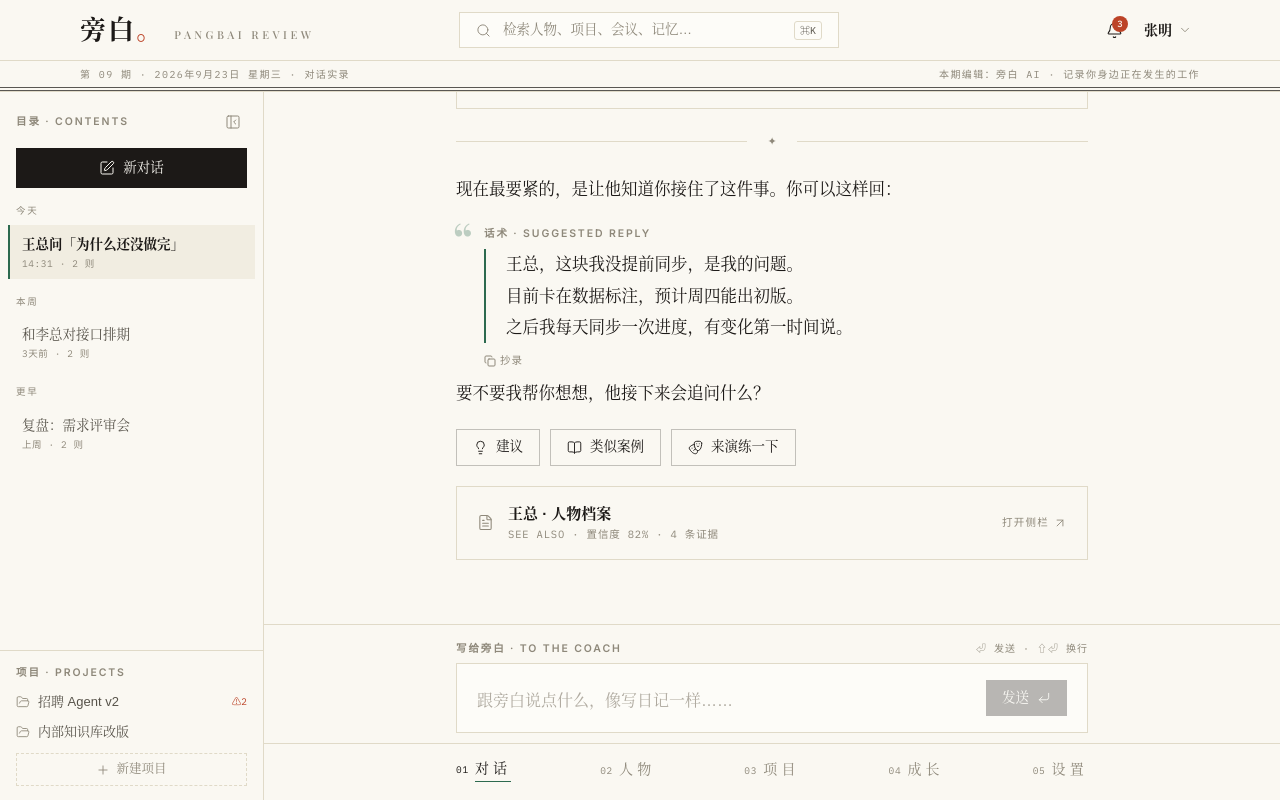
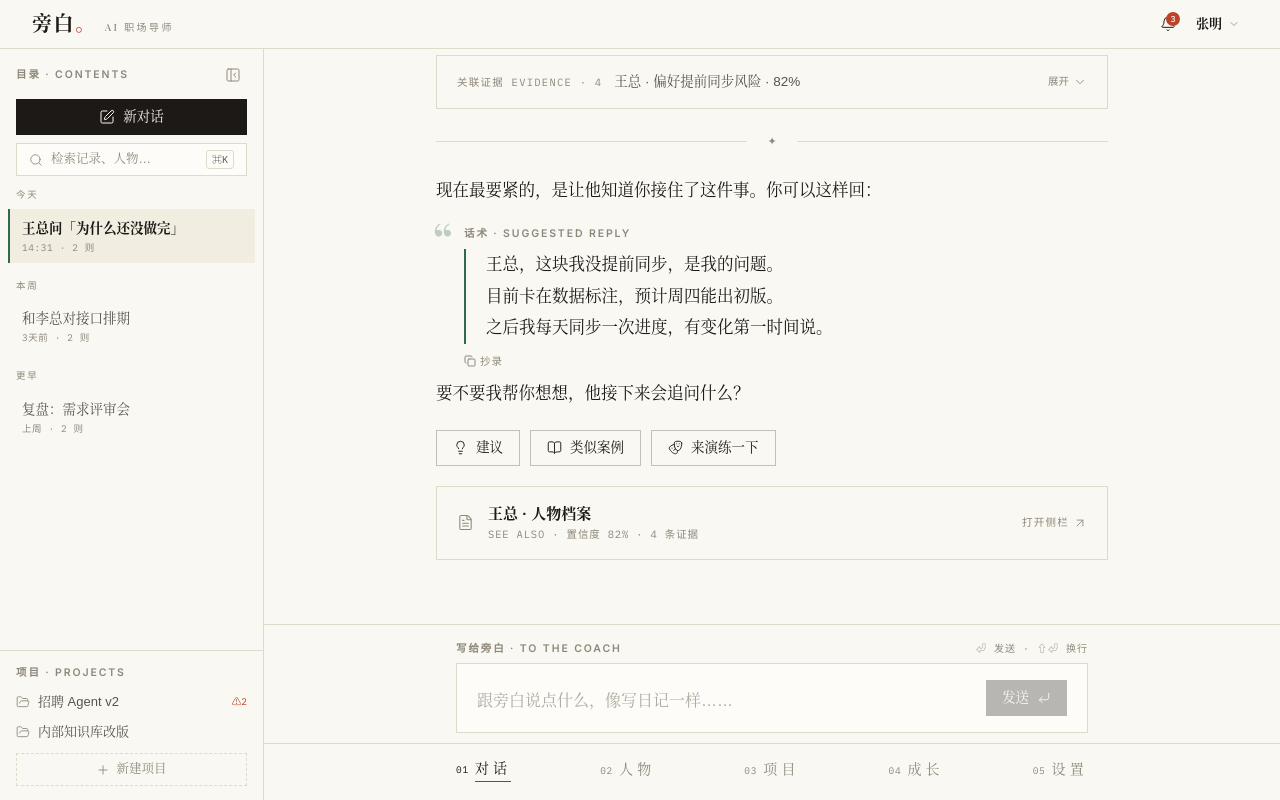
Before and after one commit to samlaying/PANGBAI, a Next.js app: page / in a window 1280 px wide. Built offline with nearby package versions, Linux system fonts and the light colour scheme; a web font is replaced by a local one.

Commit message:
feat: 精简首屏头部与题记空间，搜索移入侧边栏，最大化对话主体

```diff
--- a/src/components/app-shell.tsx
+++ b/src/components/app-shell.tsx
@@ -229,10 +229,6 @@ export function AppShell() {
         <Masthead
           notifOpen={notifOpen}
           setNotifOpen={setNotifOpen}
-          onSearch={() => {
-            setNotifOpen(false);
-            setCommandOpen(true);
-          }}
         />
 
         <div className="flex min-h-0 flex-1">
@@ -247,6 +243,10 @@ export function AppShell() {
             onOpenProject={(id) => setPanel({ type: "project", id })}
             onNewProject={createProject}
             onToggle={() => setSidebarCollapsed((v) => !v)}
+            onSearch={() => {
+              setNotifOpen(false);
+              setCommandOpen(true);
+            }}
           />
 
           <div className="flex min-w-0 flex-1 flex-col">
--- a/src/components/chat/chat-flow.tsx
+++ b/src/components/chat/chat-flow.tsx
@@ -405,26 +405,29 @@ export function ChatFlow({
   onExitRehearsal: () => void;
 }) {
   return (
-    <div className="mx-auto max-w-[680px] px-6 pb-16 pt-12">
-      {/* 开篇题记 */}
+    <div className="mx-auto max-w-[720px] px-6 pb-16 pt-5">
+      {/* 紧凑会话情境条 */}
       {opener && (
-        <header className="mb-12">
-          <div className="kicker">{opener.kicker}</div>
-          <h1 className="mt-3 font-serif text-[34px] font-black leading-[1.3] tracking-[0.02em]">
-            {opener.title}
-          </h1>
-          <p className="mt-4 font-serif text-[15.5px] leading-[1.9] text-ink-soft">
-            {opener.standfirst}
-          </p>
-          <div className="mt-6 flex flex-wrap items-center gap-x-6 gap-y-1 border-y border-rule py-2.5 font-mono text-[10.5px] tracking-[0.1em] text-ink-mute">
-            {opener.metas.map((m) => (
-              <span key={m}>{m}</span>
-            ))}
+        <div className="mb-6 flex flex-wrap items-center justify-between gap-2 border-b border-rule pb-2.5">
+          <div className="flex items-center gap-2.5">
+            <span className="font-serif text-[14.5px] font-bold text-ink">
+              {opener.title}
+            </span>
+            {opener.metas[0] && (
+              <span className="font-mono text-[10px] tracking-[0.06em] text-ink-mute">
+                {opener.metas[0]}
+              </span>
+            )}
           </div>
-        </header>
+          {opener.metas[1] && (
+            <span className="font-mono text-[10px] tracking-[0.06em] text-ink-soft bg-paper-deep px-2 py-0.5">
+              {opener.metas[1]}
+            </span>
+          )}
+        </div>
       )}
 
-      <div className="space-y-12">
+      <div className="space-y-10">
         {messages.map((msg) =>
           msg.role === "user" ? (
             <UserLetter key={msg.id} msg={msg} />
--- a/src/components/masthead.tsx
+++ b/src/components/masthead.tsx
@@ -1,6 +1,6 @@
 "use client";
 
-import { Bell, ChevronDown, Search } from "lucide-react";
+import { Bell, ChevronDown } from "lucide-react";
 import { ME } from "@/lib/mock-data";
 import { useUI } from "./ui-context";
 import { Notifications } from "./overlays/notifications";
@@ -8,59 +8,43 @@ import { Notifications } from "./overlays/notifications";
 export function Masthead({
   notifOpen,
   setNotifOpen,
-  onSearch,
 }: {
   notifOpen: boolean;
   setNotifOpen: (v: boolean) => void;
-  onSearch: () => void;
 }) {
   const ui = useUI();
 
   return (
     <header className="shrink-0 border-b border-rule bg-paper">
-      <div className="mx-auto flex h-[60px] max-w-[1200px] items-center gap-8 px-6 lg:px-10">
+      <div className="mx-auto flex h-12 max-w-[1400px] items-center justify-between px-4 lg:px-8">
         {/* 刊名 */}
         <button
           type="button"
           onClick={ui.closePanel}
-          className="group flex items-baseline gap-2.5 text-left"
+          className="group flex items-baseline gap-2 text-left"
           aria-label="回到对话"
         >
-          <span className="font-serif text-[26px] font-black leading-none tracking-[0.08em]">
+          <span className="font-serif text-[20px] font-black leading-none tracking-[0.08em]">
             旁白
             <span className="text-vermilion">。</span>
           </span>
-          <span className="hidden font-display text-[11px] font-medium uppercase tracking-[0.32em] text-ink-mute sm:inline">
-            Pangbai Review
+          <span className="hidden font-display text-[10px] font-medium uppercase tracking-[0.24em] text-ink-mute sm:inline">
+            AI 职场导师
           </span>
         </button>
 
-        {/* 检索 */}
-        <button
-          type="button"
-          onClick={onSearch}
-          className="group mx-auto hidden h-9 w-[380px] items-center gap-3 border border-rule bg-paper-warm px-4 text-left transition-colors hover:border-ink-mute md:flex"
-          aria-label="打开全局检索"
-        >
-          <Search className="size-[15px] text-ink-mute" strokeWidth={1.5} />
-          <span className="flex-1 truncate font-serif text-[13.5px] text-ink-mute group-hover:text-ink-soft">
-            检索人物、项目、会议、记忆…
-          </span>
-          <kbd>⌘K</kbd>
-        </button>
-
         {/* 右侧 */}
-        <div className="relative ml-auto flex items-center gap-1">
+        <div className="relative flex items-center gap-1">
           <button
             type="button"
             onClick={() => setNotifOpen(!notifOpen)}
             aria-label="通知"
-            className={`relative grid size-9 place-items-center transition-colors hover:bg-paper-deep ${
+            className={`relative grid size-8 place-items-center transition-colors hover:bg-paper-deep ${
               notifOpen ? "bg-paper-deep" : ""
             }`}
           >
-            <Bell className="size-[17px]" strokeWidth={1.5} />
-            <span className="absolute right-1 top-1 grid size-4 place-items-center rounded-full bg-vermilion font-mono text-[9px] font-medium text-paper">
+            <Bell className="size-[16px]" strokeWidth={1.5} />
+            <span className="absolute right-1 top-1 grid size-3.5 place-items-center rounded-full bg-vermilion font-mono text-[8.5px] font-medium text-paper">
               3
             </span>
           </button>
@@ -68,24 +52,15 @@ export function Masthead({
           <button
             type="button"
             onClick={ui.openSettings}
-            className="flex items-center gap-1.5 px-2 py-1.5 transition-colors hover:bg-paper-deep"
+            className="flex items-center gap-1.5 px-2 py-1 transition-colors hover:bg-paper-deep"
           >
-            <span className="font-serif text-[14px] font-semibold">{ME.name}</span>
-            <ChevronDown className="size-3.5 text-ink-mute" strokeWidth={1.5} />
+            <span className="font-serif text-[13px] font-semibold">{ME.name}</span>
+            <ChevronDown className="size-3 text-ink-mute" strokeWidth={1.5} />
           </button>
 
           {notifOpen && <Notifications onClose={() => setNotifOpen(false)} />}
         </div>
       </div>
-
-      {/* 期刊信息条 */}
-      <div className="border-t border-rule">
-        <div className="mx-auto hidden h-[26px] max-w-[1200px] items-center justify-between px-6 font-mono text-[10px] tracking-[0.14em] text-ink-mute md:flex lg:px-10">
-          <span>第 09 期 · 2026年9月23日 星期三 · 对话实录</span>
-          <span>本期编辑：旁白 AI · 记录你身边正在发生的工作</span>
-        </div>
-      </div>
-      <div className="rule-double" />
     </header>
   );
 }
--- a/src/components/sidebar.tsx
+++ b/src/components/sidebar.tsx
@@ -5,6 +5,7 @@ import {
   PanelLeftClose,
   PanelLeftOpen,
   Plus,
+  Search,
   SquarePen,
   Trash2,
 } from "lucide-react";
@@ -23,6 +24,7 @@ export function Sidebar({
   onOpenProject,
   onNewProject,
   onToggle,
+  onSearch,
 }: {
   conversations: Conversation[];
   activeId: string;
@@ -34,6 +36,7 @@ export function Sidebar({
   onOpenProject: (id: string) => void;
   onNewProject: () => void;
   onToggle: () => void;
+  onSearch: () => void;
 }) {
   if (collapsed) {
     return (
@@ -58,6 +61,15 @@ export function Sidebar({
         </button>
         <button
           type="button"
+          onClick={onSearch}
+          aria-label="检索 (⌘K)"
+          title="检索 (⌘K)"
+          className="grid size-9 place-items-center text-ink-mute transition-colors hover:bg-paper-deep hover:text-ink"
+        >
+          <Search className="size-4" strokeWidth={1.5} />
+        </button>
+        <button
+          type="button"
           onClick={onNewProject}
           aria-label="新建项目"
           title="新建项目"
@@ -72,7 +84,7 @@ export function Sidebar({
   return (
     <aside className="flex w-[264px] shrink-0 flex-col border-r border-rule">
       {/* 顶部：目录 + 折叠 */}
-      <div className="flex items-center justify-between px-4 pb-3 pt-4">
+      <div className="flex items-center justify-between px-4 pb-2.5 pt-3">
         <span className="kicker">目录 · CONTENTS</span>
         <button
           type="button"
@@ -84,20 +96,32 @@ export function Sidebar({
         </button>
       </div>
 
-      {/* 新对话 */}
-      <div className="px-4">
+      {/* 新对话与快速搜索 */}
+      <div className="space-y-2 px-4">
         <button
           type="button"
           onClick={onNew}
-          className="flex w-full items-center justify-center gap-2 bg-ink py-2.5 font-serif text-[13.5px] text-paper transition-colors hover:bg-accent"
+          className="flex w-full items-center justify-center gap-2 bg-ink py-2 font-serif text-[13.5px] text-paper transition-colors hover:bg-accent"
         >
           <SquarePen className="size-4" strokeWidth={1.5} />
           新对话
         </button>
+
+        <button
+          type="button"
+          onClick={onSearch}
+          className="flex w-full items-center justify-between border border-rule bg-paper-warm px-3 py-1.5 text-left transition-colors hover:border-ink-mute"
+        >
+          <span className="flex items-center gap-2 truncate font-serif text-[12.5px] text-ink-mute">
+            <Search className="size-3.5 shrink-0" strokeWidth={1.5} />
+            检索记录、人物…
+          </span>
+          <kbd className="font-mono text-[9.5px] text-ink-mute">⌘K</kbd>
+        </button>
       </div>
 
       {/* 对话列表 */}
-      <div className="mt-4 flex-1 overflow-y-auto px-2 pb-4">
+      <div className="mt-3 flex-1 overflow-y-auto px-2 pb-4">
         {GROUP_ORDER.map((group) => {
           const items = conversations.filter((c) => c.group === group);
           if (items.length === 0) return null;
```
